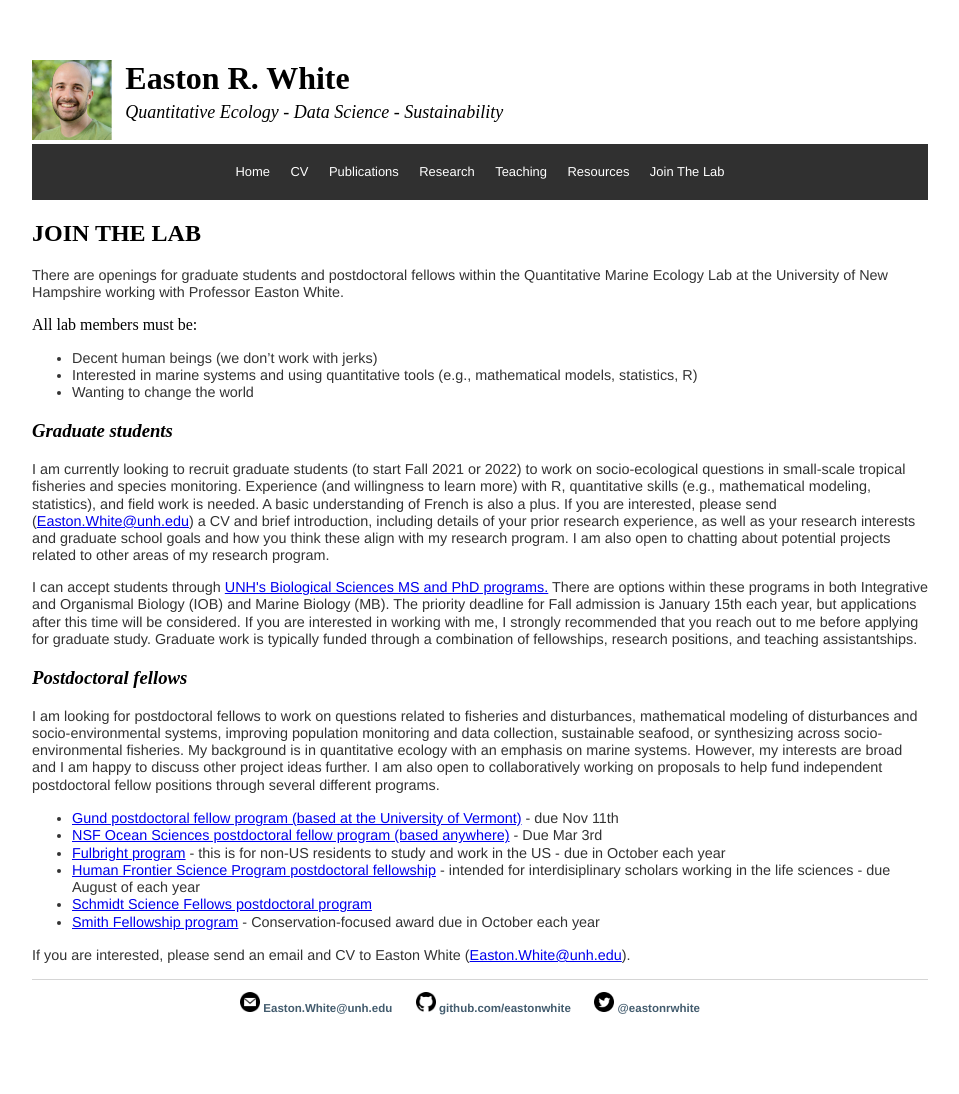
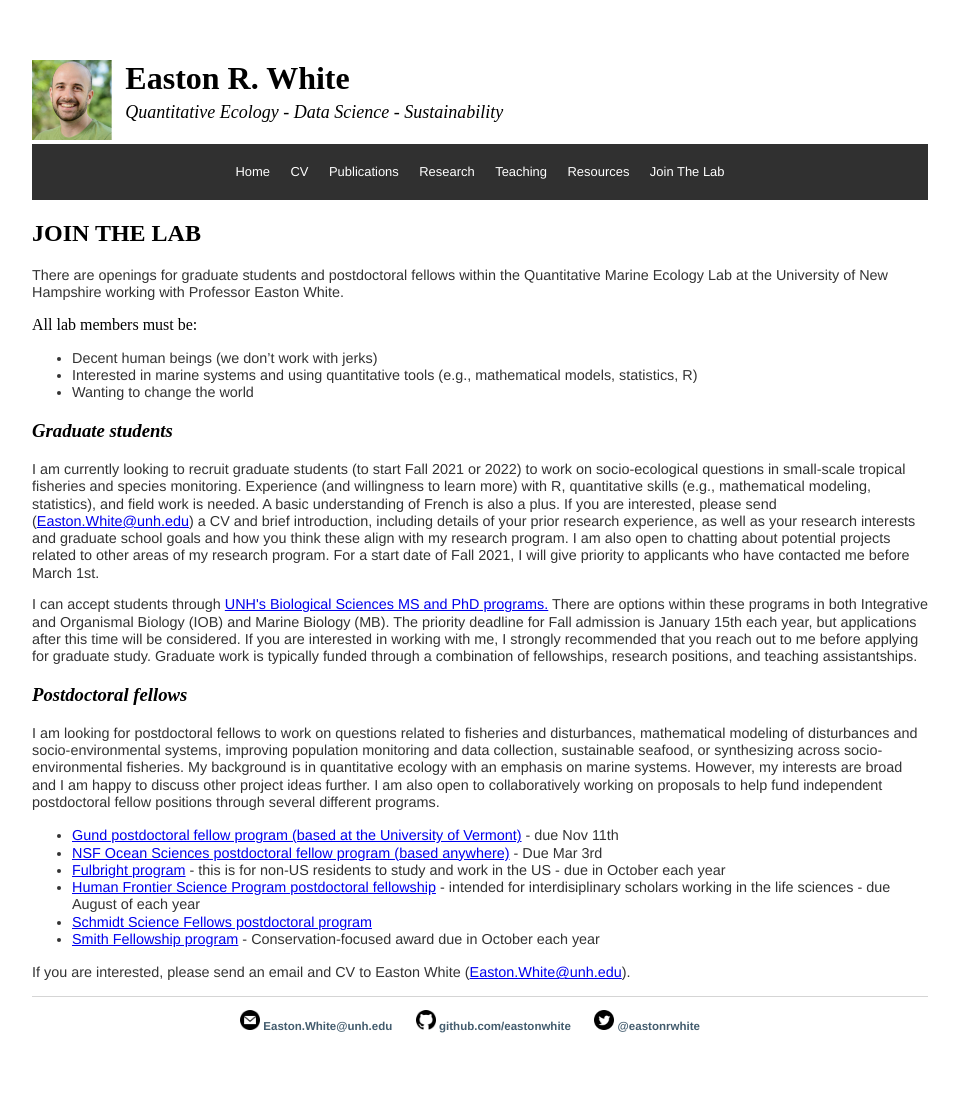
Before and after one commit to eastonwhite/eastonwhite.github.io, a Jekyll site: the page built from join/index.html, in a window 1280 px wide. Shown: the whole page, without its empty margins (160-1119 px from the left). Built offline with Jekyll 4.4.1, drawn with Linux system fonts in a browser that asks for light colours.

Commit message:
added dates

```diff
--- a/join/index.html
+++ b/join/index.html
@@ -16,7 +16,7 @@ All lab members must be:
 
 
 <h3><i>Graduate students</i></h3>
-<p> I am currently looking to recruit graduate students (to start Fall 2021 or 2022) to work on socio-ecological questions in small-scale tropical fisheries and species monitoring. Experience (and willingness to learn more) with R, quantitative skills (e.g., mathematical modeling, statistics), and field work is needed. A basic understanding of French is also a plus. If you are interested, please send (<a href="mailto:Easton.White@unh.edu">Easton.White@unh.edu</a>) a CV and brief introduction, including details of your prior research experience, as well as your research interests and graduate school goals and how you think these align with my research program. I am also open to chatting about potential projects related to other areas of my research program.</p>
+<p> I am currently looking to recruit graduate students (to start Fall 2021 or 2022) to work on socio-ecological questions in small-scale tropical fisheries and species monitoring. Experience (and willingness to learn more) with R, quantitative skills (e.g., mathematical modeling, statistics), and field work is needed. A basic understanding of French is also a plus. If you are interested, please send (<a href="mailto:Easton.White@unh.edu">Easton.White@unh.edu</a>) a CV and brief introduction, including details of your prior research experience, as well as your research interests and graduate school goals and how you think these align with my research program. I am also open to chatting about potential projects related to other areas of my research program. For a start date of Fall 2021, I will give priority to applicants who have contacted me before March 1st. </p>
 
 <p>I can accept students through <a href="https://colsa.unh.edu/biological-sciences">UNH's Biological Sciences MS and PhD programs.</a> There are options within these programs in both Integrative and Organismal Biology (IOB) and Marine Biology (MB). The priority deadline for Fall admission is January 15th each year, but applications after this time will be considered. If you are interested in working with me, I strongly recommended that you reach out to me before applying for graduate study. Graduate work is typically funded through a combination of fellowships, research positions, and teaching assistantships. </p>
 
```
